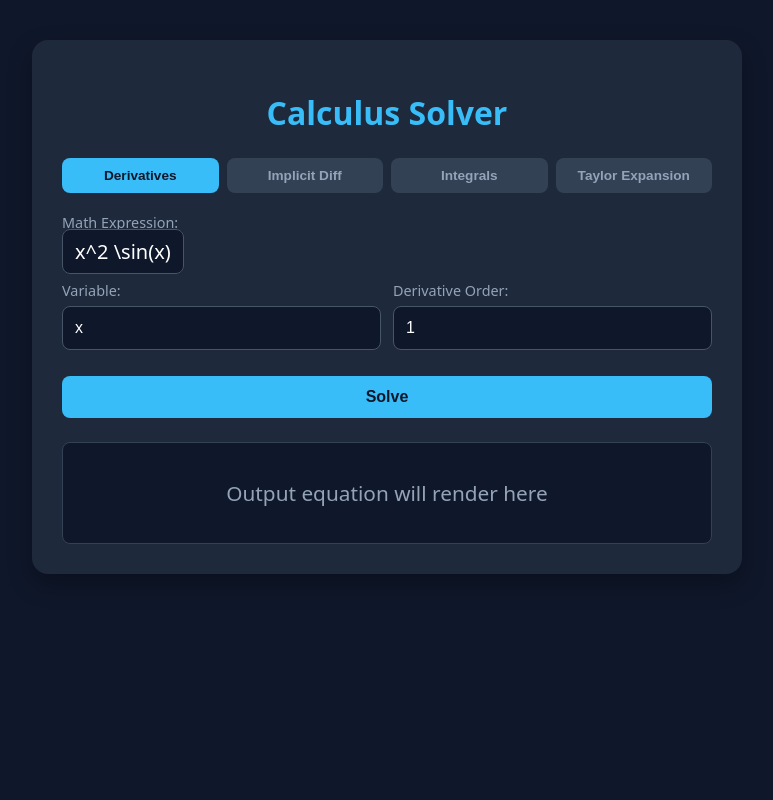
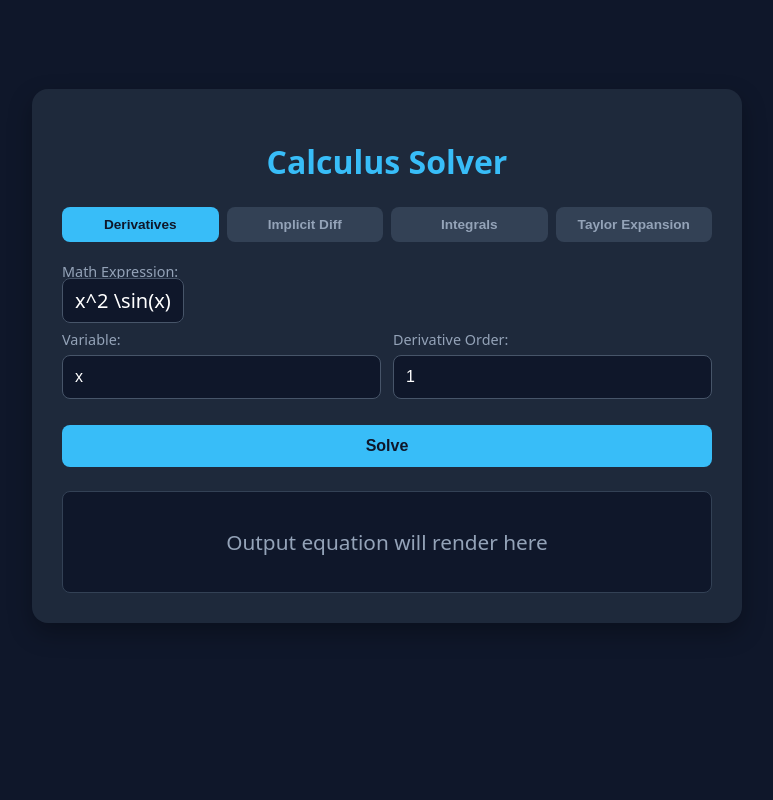
Before and after one commit to Akhill-bee/CalculusTools, a Flask app: page / in a window 1280 px wide. Shown: the whole page, without its empty margins (253-1026 px from the left). Run offline with Flask 3, Linux system fonts and the light colour scheme; some libraries are stand-ins or nearby versions.

Commit message:
update Footer

```diff
--- a/app/templates/index.html
+++ b/app/templates/index.html
@@ -40,9 +40,10 @@
       background-color: var(--bg-color);
       color: var(--text-color);
       display: flex;
-      justify-content: center;
-      padding: 40px 20px;
+      flex-direction: column;
+      min-height: 100vh; /* 1. Force the body to span the full screen height */
       margin: 0;
+      padding: 0;        /* 2. Clear default body padding */
     }
 
     .container {
@@ -52,6 +53,13 @@
       padding: 30px;
       border-radius: 16px;
       box-shadow: 0 10px 25px rgba(0, 0, 0, 0.3);
+
+      margin: auto auto; /* Centering trick: centers container horizontally & vertically */
+    }
+
+    akhilbee-footer {
+      margin-top: auto;
+      width: 100%;
     }
 
     h1 {
```
